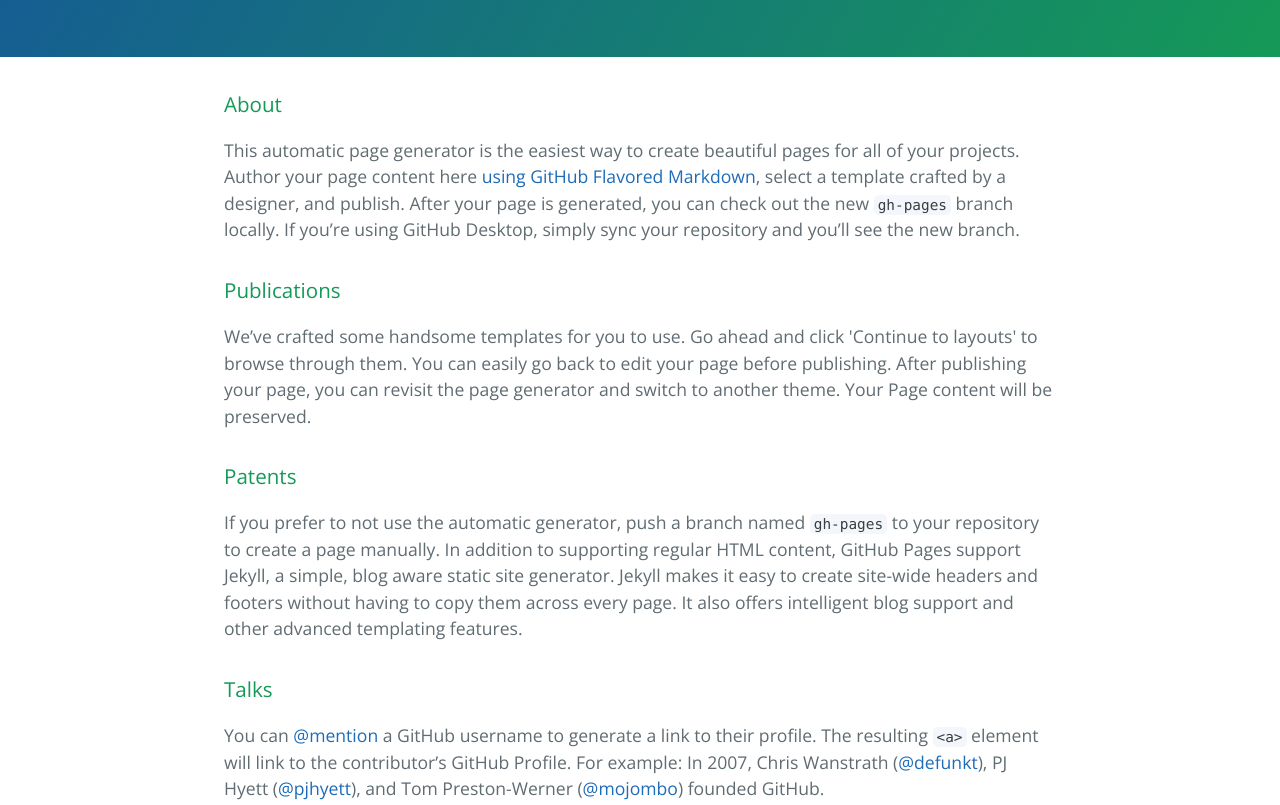
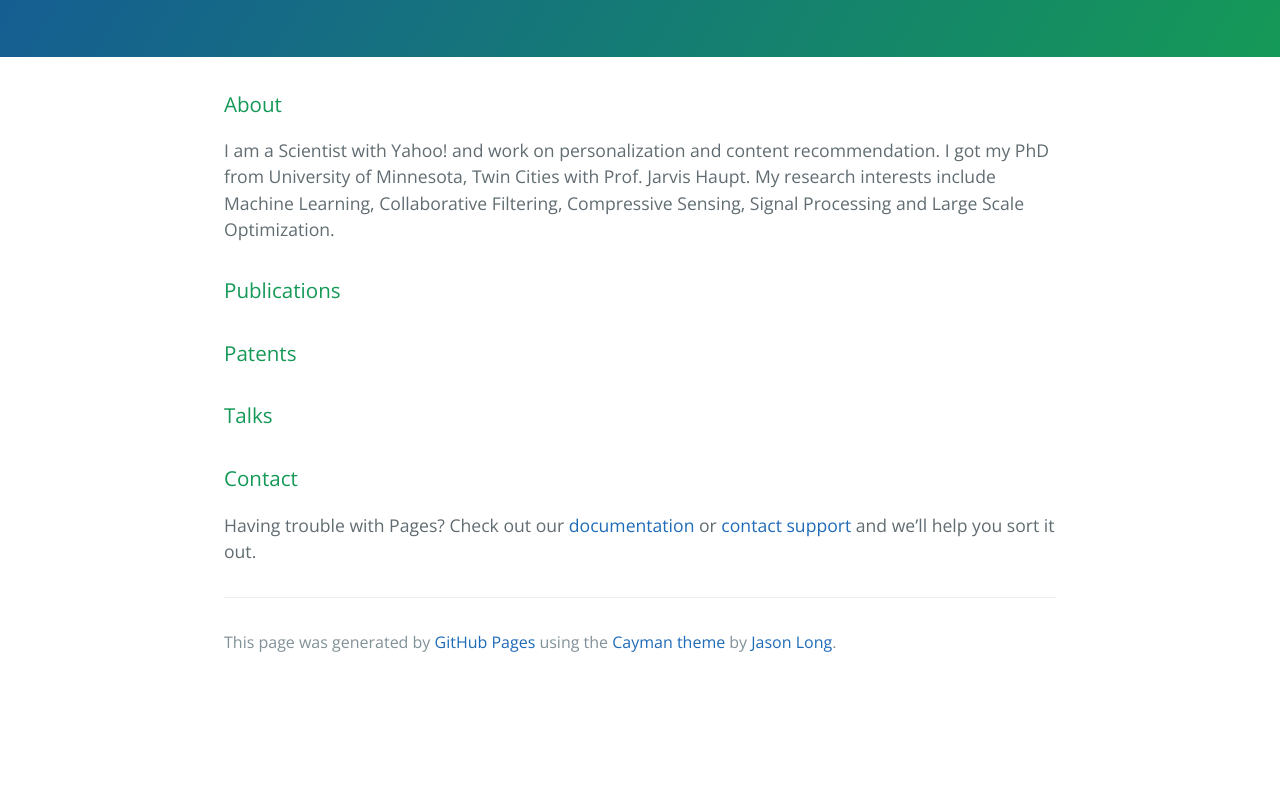
Before and after one commit to sonix022/sonix022.github.io, a plain HTML site: page index.html in a window 1280 px wide. Shown: the part 260-1065 px from the top of the page. After the commit the page ends 946 px from the top, so only its background shows below. Drawn offline with nearby package versions, Linux system fonts and the light colour scheme.

Commit message:
Replace master branch with page content via GitHub

```diff
--- a/index.html
+++ b/index.html
@@ -19,22 +19,16 @@
       <h3>
 <a id="about" class="anchor" href="#about" aria-hidden="true"><span aria-hidden="true" class="octicon octicon-link"></span></a>About</h3>
 
-<p>This automatic page generator is the easiest way to create beautiful pages for all of your projects. Author your page content here <a href="https://guides.github.com/features/mastering-markdown/">using GitHub Flavored Markdown</a>, select a template crafted by a designer, and publish. After your page is generated, you can check out the new <code>gh-pages</code> branch locally. If you’re using GitHub Desktop, simply sync your repository and you’ll see the new branch.</p>
+<p>I am a Scientist with Yahoo! and work on personalization and content recommendation. I got my PhD from University of Minnesota, Twin Cities with Prof. Jarvis Haupt. My research interests include Machine Learning, Collaborative Filtering, Compressive Sensing, Signal Processing and Large Scale Optimization. </p>
 
 <h3>
 <a id="publications" class="anchor" href="#publications" aria-hidden="true"><span aria-hidden="true" class="octicon octicon-link"></span></a>Publications</h3>
 
-<p>We’ve crafted some handsome templates for you to use. Go ahead and click 'Continue to layouts' to browse through them. You can easily go back to edit your page before publishing. After publishing your page, you can revisit the page generator and switch to another theme. Your Page content will be preserved.</p>
-
 <h3>
 <a id="patents" class="anchor" href="#patents" aria-hidden="true"><span aria-hidden="true" class="octicon octicon-link"></span></a>Patents</h3>
 
-<p>If you prefer to not use the automatic generator, push a branch named <code>gh-pages</code> to your repository to create a page manually. In addition to supporting regular HTML content, GitHub Pages support Jekyll, a simple, blog aware static site generator. Jekyll makes it easy to create site-wide headers and footers without having to copy them across every page. It also offers intelligent blog support and other advanced templating features.</p>
-
 <h3>
 <a id="talks" class="anchor" href="#talks" aria-hidden="true"><span aria-hidden="true" class="octicon octicon-link"></span></a>Talks</h3>
-
-<p>You can <a href="https://help.github.com/articles/basic-writing-and-formatting-syntax/#mentioning-users-and-teams" class="user-mention">@mention</a> a GitHub username to generate a link to their profile. The resulting <code>&lt;a&gt;</code> element will link to the contributor’s GitHub Profile. For example: In 2007, Chris Wanstrath (<a href="https://github.com/defunkt" class="user-mention">@defunkt</a>), PJ Hyett (<a href="https://github.com/pjhyett" class="user-mention">@pjhyett</a>), and Tom Preston-Werner (<a href="https://github.com/mojombo" class="user-mention">@mojombo</a>) founded GitHub.</p>
 
 <h3>
 <a id="contact" class="anchor" href="#contact" aria-hidden="true"><span aria-hidden="true" class="octicon octicon-link"></span></a>Contact</h3>
```
Also changed, not shown: params.json (+1 -1 lines).
